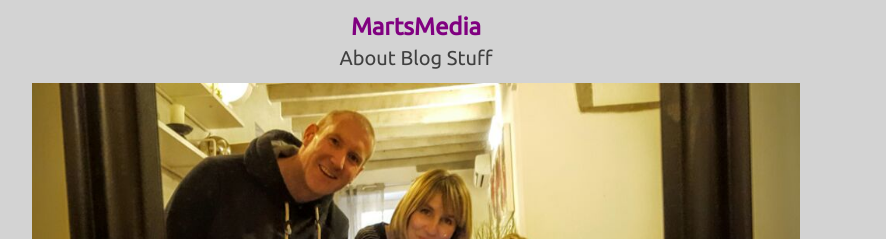
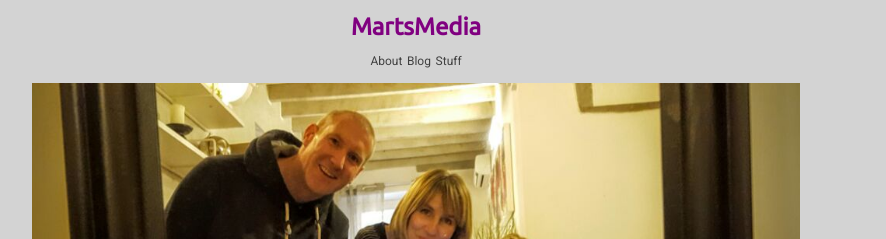
Before and after one commit to dawsino/dawsino.github.io, a Jekyll site: the page built from index.html, in a window 1280 px wide. Shown: the top 239 px of the page, without its empty margins (224-1110 px from the left). Built offline with Jekyll 4.4.1, drawn with Linux system fonts in a browser that asks for light colours; nearby versions of some CDN libraries; the list of posts is cut into pages by our own code.

Commit message:
Update custom.css

```diff
--- a/css/custom.css
+++ b/css/custom.css
@@ -136,9 +136,13 @@ h1, h2, h3, h4, h5, h6, body {
 
 .menu > li {
     list-style: none;
+    text-align: center;
     display: inline-block;
 }
 
 .menu > li > a {
+    font-family: 'Roboto', sans-serif;
+    font-style: normal;
+    font-size: 12px;
     text- decoration: none;
 }
```
